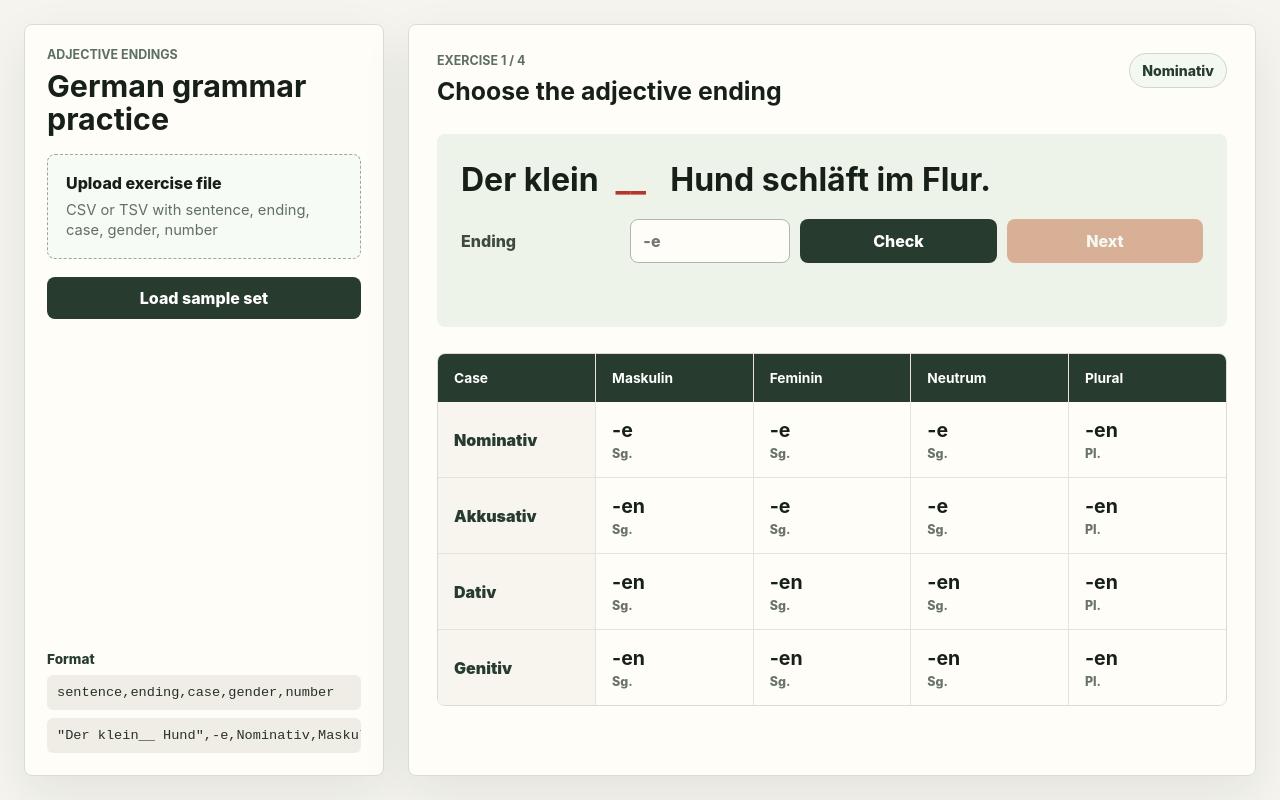
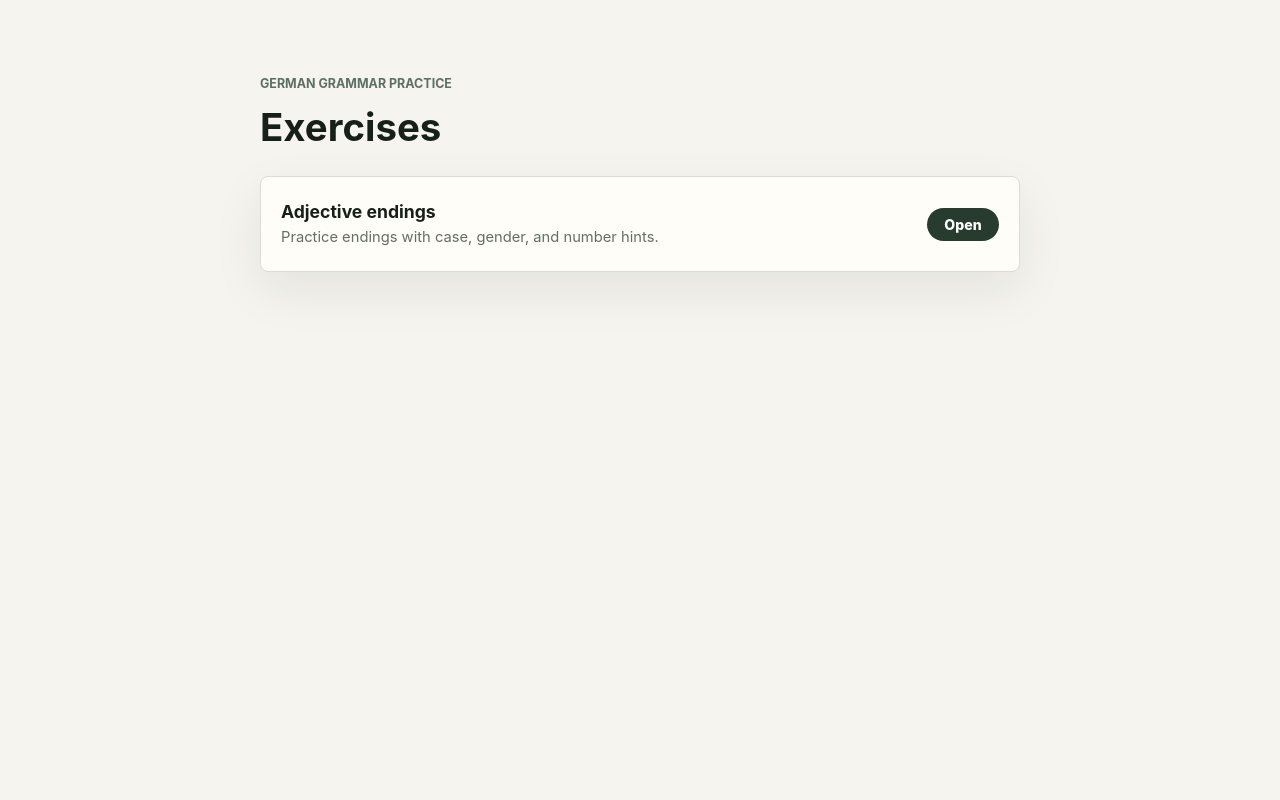
Before and after one commit to arturians/german-exercises, a React (Vite) app: page / in a window 1280 px wide. Built offline with nearby package versions, Linux system fonts and the light colour scheme.

Commit message:
Add exercise list start screen

```diff
--- a/src/App.tsx
+++ b/src/App.tsx
@@ -14,6 +14,7 @@ type Exercise = {
 };
 
 type Feedback = 'idle' | 'correct' | 'wrong';
+type Screen = 'home' | 'adjective-endings';
 
 const CASES: GrammarCase[] = ['Nominativ', 'Akkusativ', 'Dativ', 'Genitiv'];
 const SINGULAR_GENDERS: Gender[] = ['Maskulin', 'Feminin', 'Neutrum'];
@@ -235,6 +236,7 @@ function getRuleKey(exercise: Exercise) {
 }
 
 export function App() {
+  const [screen, setScreen] = useState<Screen>('home');
   const [exercises, setExercises] = useState<Exercise[]>(SAMPLE_EXERCISES);
   const [currentIndex, setCurrentIndex] = useState(0);
   const [answer, setAnswer] = useState('');
@@ -311,6 +313,33 @@ export function App() {
     resetQuiz(SAMPLE_EXERCISES, '');
   }
 
+  if (screen === 'home') {
+    return (
+      <main className="app-shell">
+        <section className="home-screen" aria-label="Exercises">
+          <header className="home-header">
+            <p className="eyebrow">German grammar practice</p>
+            <h1>Exercises</h1>
+          </header>
+
+          <div className="exercise-list">
+            <button
+              className="exercise-link"
+              type="button"
+              onClick={() => setScreen('adjective-endings')}
+            >
+              <span>
+                <strong>Adjective endings</strong>
+                <small>Practice endings with case, gender, and number hints.</small>
+              </span>
+              <span aria-hidden="true">Open</span>
+            </button>
+          </div>
+        </section>
+      </main>
+    );
+  }
+
   return (
     <main className="app-shell">
       <section className="workspace">
@@ -319,6 +348,10 @@ export function App() {
             <p className="eyebrow">Adjective endings</p>
             <h1>German grammar practice</h1>
           </div>
+
+          <button className="back-button" type="button" onClick={() => setScreen('home')}>
+            Back to exercises
+          </button>
 
           <label className="upload-box">
             <input
--- a/src/styles.css
+++ b/src/styles.css
@@ -36,6 +36,72 @@ button:disabled {
 .app-shell {
   min-height: 100vh;
   padding: 24px;
+}
+
+.home-screen {
+  display: grid;
+  gap: 28px;
+  max-width: 760px;
+  margin: 0 auto;
+  padding-top: 52px;
+}
+
+.home-header {
+  display: grid;
+  gap: 8px;
+}
+
+.home-header h1 {
+  font-size: 2.4rem;
+}
+
+.exercise-list {
+  display: grid;
+  gap: 12px;
+}
+
+.exercise-link {
+  display: flex;
+  align-items: center;
+  justify-content: space-between;
+  gap: 18px;
+  width: 100%;
+  min-height: 96px;
+  padding: 18px 20px;
+  border: 1px solid #dedbd2;
+  border-radius: 8px;
+  background: #fffdf8;
+  color: #172018;
+  text-align: left;
+  box-shadow: 0 18px 50px rgba(31, 42, 32, 0.08);
+}
+
+.exercise-link strong,
+.exercise-link small {
+  display: block;
+}
+
+.exercise-link strong {
+  font-size: 1.1rem;
+}
+
+.exercise-link small {
+  margin-top: 6px;
+  color: #617062;
+  font-size: 0.92rem;
+  line-height: 1.35;
+}
+
+.exercise-link > span:last-child {
+  flex: 0 0 auto;
+  min-width: 72px;
+  padding: 8px 12px;
+  border-radius: 999px;
+  background: #273c2f;
+  color: #fff;
+  font-size: 0.88rem;
+  font-weight: 800;
+  text-align: center;
 }
 
 .workspace {
@@ -126,6 +192,16 @@ h2 {
   border-radius: 8px;
   background: #273c2f;
   color: #fff;
+  font-weight: 800;
+}
+
+.back-button {
+  width: 100%;
+  min-height: 42px;
+  border: 1px solid #cfd6cc;
+  border-radius: 8px;
+  background: #fffdf8;
+  color: #273c2f;
   font-weight: 800;
 }
 
@@ -362,6 +438,19 @@ h2 {
     grid-template-columns: 1fr;
   }
 
+  .home-screen {
+    padding-top: 20px;
+  }
+
+  .home-header h1 {
+    font-size: 2rem;
+  }
+
+  .exercise-link {
+    align-items: flex-start;
+    flex-direction: column;
+  }
+
   .setup-panel,
   .practice-area {
     min-height: auto;
```
